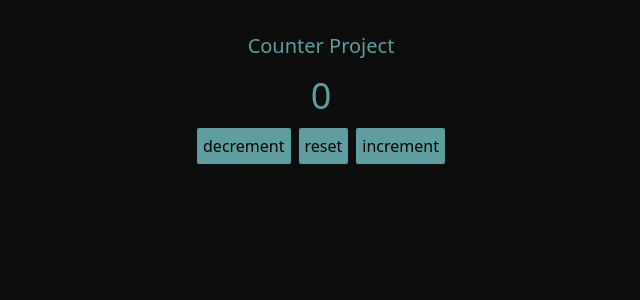
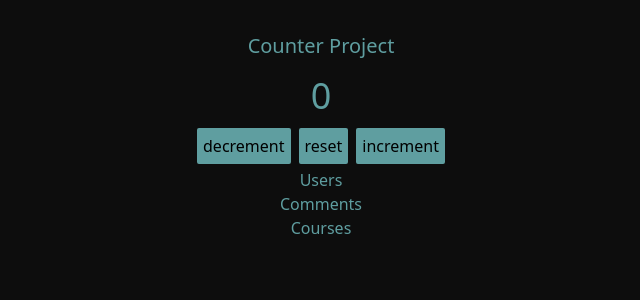
Before and after one commit to Yasharmohamadi/react-redux, a React (Create React App) app: page / in a window 1280 px wide. Shown: the top 300 px of the page, without its empty margins (319-959 px from the left). Built offline with nearby package versions, Linux system fonts and the light colour scheme.

Commit message:
add components to project

```diff
--- a/src/App.js
+++ b/src/App.js
@@ -1,19 +1,27 @@
 import React from "react";
+// import components
+import Users from "./Components/Users";
+import Comments from "./Components/Comments";
+import Courses from "./Components/Courses";
+// Import redux
 import { applyMiddleware, combineReducers, legacy_createStore } from "redux";
 // add reducers
 import UserReducer from "./Redux/Stores/Users";
 import CourseReducer from "./Redux/Stores/Courses";
 import CommentReducer from "./Redux/Stores/Comments";
 // add actions creators
+// -------- USERS STORE ---------
 import {
 	addUserActionCreator,
 	// removeUserActionCreator,
 	getUsersActionCreatorStart,
 } from "./Redux/Stores/Users";
-// import {
-// 	addCourseActionCreator,
-// 	removeCourseActionCreator,
-// } from "./Redux/Stores/Courses";
+// -------- COURSES STORE ---------
+import {
+	addCourseActionCreator,
+	removeCourseActionCreator,
+} from "./Redux/Stores/Courses";
+// -------- COMMNETS STORE ---------
 import {
 	addCommentActionCreator,
 	removeCommentActionCreator,
@@ -29,8 +37,7 @@ import logger from "redux-logger";
 // import redux-devtools
 import { composeWithDevTools } from "@redux-devtools/extension";
 
-
-export default function App({ counter, onIncrement, onDecrement, onReset }) {
+export default function App() {
 	const store = legacy_createStore(
 		combineReducers({
 			Users: UserReducer,
@@ -38,33 +45,22 @@ export default function App({ counter, onIncrement, onDecrement, onReset }) {
 			Comments: CommentReducer,
 		}),
 		// applyMiddleware(Logger("test params"), ApiCall, thunk),
-		composeWithDevTools(),
+		composeWithDevTools()
 	);
 
 	store.subscribe(() => console.log(store.getState()));
-	store.dispatch(addUserActionCreator(1, "Yashar"));
-	store.dispatch(addUserActionCreator(2, "Medi"));
+	// store.dispatch(addUserActionCreator(1, "Yashar"));
+	// store.dispatch(addUserActionCreator(2, "Medi"));
 
 	// this api request handle with thunk middleware
 	// store.dispatch(getCommentsActionCreatorStart('https://jsonplaceholder.typicode.com/users'))
 	// this api request handle with apicall middleware
 	// store.dispatch(getUsersActionCreatorStart("https://jsonplaceholder.typicode.com/users"))
-
 	return (
 		<div className="container m-auto flex flex-col items-center justify-center">
-			<h2 className="text-xl mt-8 mb-4 text-[#5f9ea0]">Counter Project</h2>
-			<div className="">
-				<h1 className="text-4xl mb-2 text-[#5f9ea0] text-center">{counter}</h1>
-				<button className="btn" id="decrement" onClick={onDecrement}>
-					decrement
-				</button>
-				<button className="btn" id="reset" onClick={onReset}>
-					reset
-				</button>
-				<button className="btn" id="increment" onClick={onIncrement}>
-					increment
-				</button>
-			</div>
+			<Users />
+			<Comments />
+			<Courses />
 		</div>
 	);
 }
--- /dev/null
+++ b/src/Components/Comments.js
@@ -0,0 +1,9 @@
+import React from "react";
+
+export default function Comments() {
+	return (
+		<div className="text-[#5f9ea0]">
+			<h1>Comments</h1>
+		</div>
+	);
+}
--- /dev/null
+++ b/src/Components/Counter.js
@@ -0,0 +1,21 @@
+import React from "react";
+
+export default function Counter({ counter, onIncrement, onDecrement, onReset }) {
+	return (
+		<div className="container m-auto flex flex-col items-center justify-center">
+			<h2 className="text-xl mt-8 mb-4 text-[#5f9ea0]">Counter Project</h2>
+			<div className="">
+				<h1 className="text-4xl mb-2 text-[#5f9ea0] text-center">{counter}</h1>
+				<button className="btn" id="decrement" onClick={onDecrement}>
+					decrement
+				</button>
+				<button className="btn" id="reset" onClick={onReset}>
+					reset
+				</button>
+				<button className="btn" id="increment" onClick={onIncrement}>
+					increment
+				</button>
+			</div>
+		</div>
+	);
+}
--- /dev/null
+++ b/src/Components/Courses.js
@@ -0,0 +1,9 @@
+import React from "react";
+
+export default function Courses() {
+	return (
+		<div className="text-[#5f9ea0]">
+			<h1>Courses</h1>
+		</div>
+	);
+}
--- /dev/null
+++ b/src/Components/Users.js
@@ -0,0 +1,9 @@
+import React from "react";
+
+export default function Users() {
+	return (
+		<div className="text-[#5f9ea0]">
+			<h1>Users</h1>
+		</div>
+	);
+}
--- a/src/index.js
+++ b/src/index.js
@@ -2,45 +2,43 @@ import React from "react";
 import ReactDOM from "react-dom/client";
 import App from "./App";
 import "./index.css";
-
-// Import Redux modules
+// import redux
 import { legacy_createStore } from "redux";
-
+// import react-redux provider
+import { Provider } from "react-redux";
+// import component
+import Counter from "./Components/Counter";
+// -------- COUNTER STORE ---------
 // Impoer Counter Reducer
 import CounterReducer from "./Redux/Stores/Counter";
-
-// Import Counter Action Reducer
 import {
 	incrementActionCreator,
 	decrementActionCreator,
 	resetActionCreator,
 } from "./Redux/Stores/Counter";
-
 // Create a store for Counter
 const CounterStore = legacy_createStore(CounterReducer);
-
 // Get root element from DOM
 const root = ReactDOM.createRoot(document.getElementById("root"));
-
 // a arrow function for rendering
 const render = () =>
 	root.render(
 		<React.StrictMode>
-			<App
+			<Counter
 				counter={CounterStore.getState()}
 				onReset={() => CounterStore.dispatch(resetActionCreator())}
 				onIncrement={() => CounterStore.dispatch(incrementActionCreator())}
 				onDecrement={() => CounterStore.dispatch(decrementActionCreator())}
 			/>
+			<Provider store={CounterStore}>
+				<App />
+			</Provider>
 		</React.StrictMode>
 	);
-
 // run render arrow function
 render();
-
 // subscribing render function for stay update DOM
 CounterStore.subscribe(render);
-
 // if we want to stop subscribing
 // const unsubscribe = CounterStore.subscribe(render);
 // unsubscribe() // stop subscribing
```
